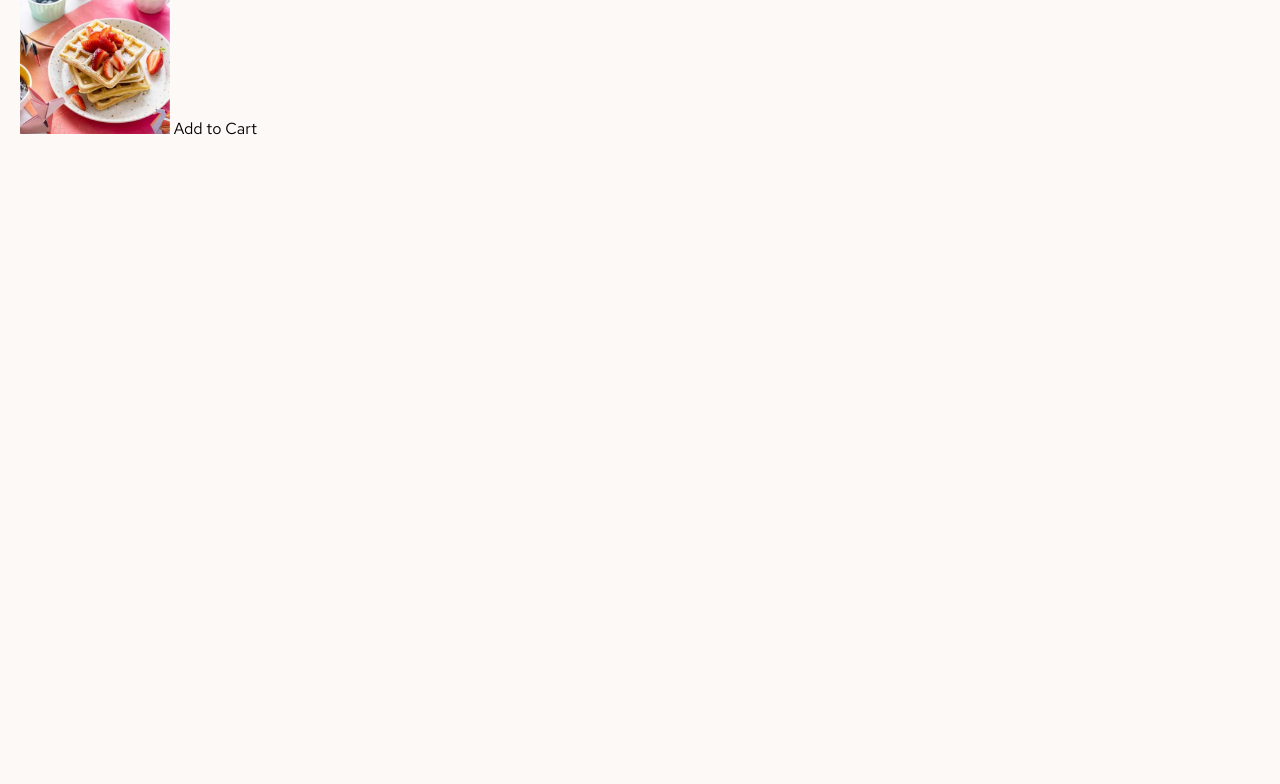
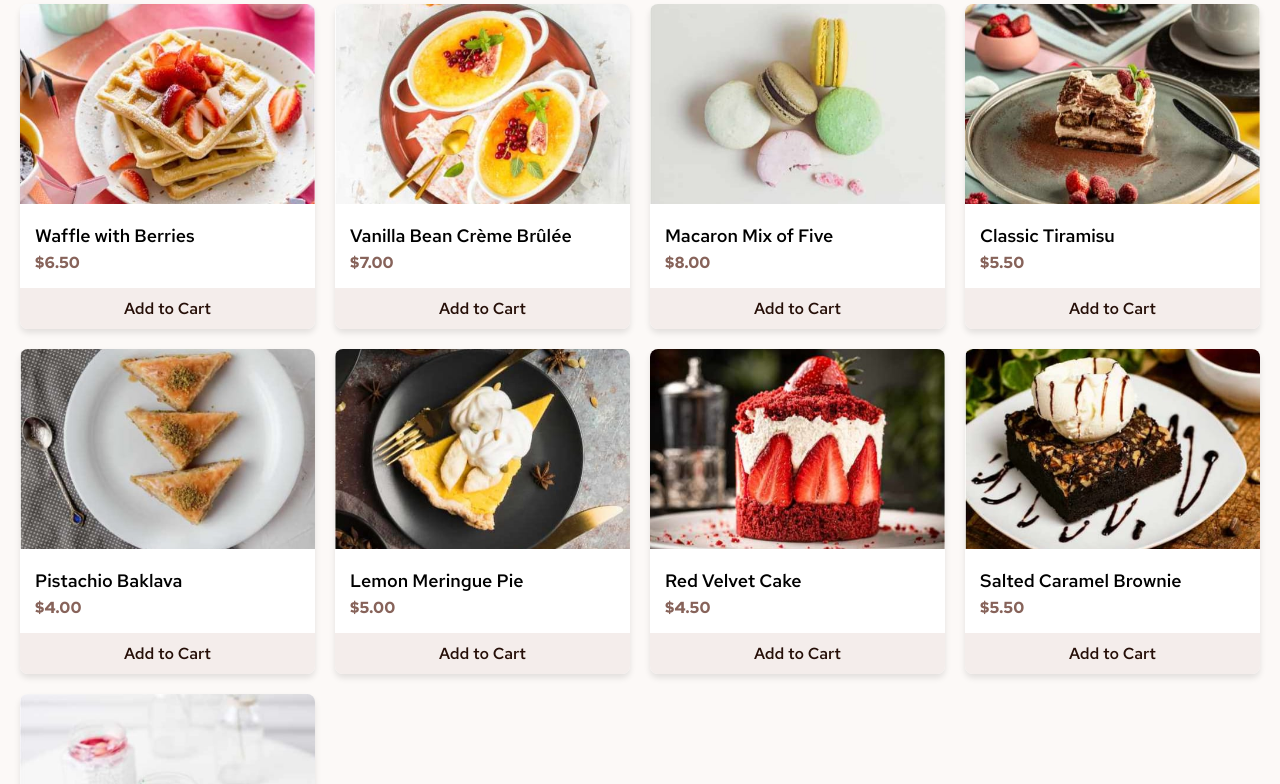
Before and after one commit to WizardRRR/product-list-with-car, a website: page index.html in a window 1280 px wide. Shown: the part 76-860 px from the top of the page. Before the commit the page ends 800 px from the top, so only its background shows below. Drawn offline with Linux system fonts and the light colour scheme.

Commit message:
Vista de los postres

```diff
--- a/css/main.css
+++ b/css/main.css
@@ -7,4 +7,54 @@ body {
 h1 {
   font-size: var(--text-3xl);
   font-weight: var(--font-bold);
+  margin-bottom: 20px;
 }
+
+.container {
+  display: grid;
+  gap: 20px;
+  grid-template-columns: repeat(auto-fit, minmax(250px, 1fr));
+}
+
+.card {
+  background-color: white;
+  border-radius: 8px;
+  box-shadow: 0 4px 6px rgb(0 0 0 / 10%);
+  overflow: hidden;
+}
+
+.card img {
+  height: 200px;
+  object-fit: cover;
+  width: 100%;
+}
+
+.info {
+  padding: 15px;
+}
+
+.info h2 {
+  font-size: var(--text-lg);
+  font-weight: var(--font-semibold);
+  margin-bottom: 5px;
+}
+
+.price {
+  color: var(--rose-500);
+  font-weight: var(--font-bold);
+}
+
+.add-to-cart {
+  background-color: var(--rose-100);
+  border: none;
+  color: var(--rose-900);
+  cursor: pointer;
+  font-weight: var(--font-semibold);
+  padding: 10px;
+  transition: background-color 0.3s ease;
+  width: 100%;
+}
+
+.add-to-cart:hover {
+  background-color: var(--rose-300);
+}
--- a/index.html
+++ b/index.html
@@ -3,29 +3,90 @@
   <head>
     <meta charset="UTF-8" />
     <meta name="viewport" content="width=device-width, initial-scale=1.0" />
-    <!-- displays site properly based on user's device -->
-
     <link
       rel="icon"
       type="image/png"
       sizes="32x32"
       href="./assets/images/favicon-32x32.png"
     />
-
     <title>Frontend Mentor | Product list with cart</title>
     <link rel="stylesheet" href="css/index.css" />
   </head>
-  </script>
   <body>
-    <h1>Dessert</h1>
-    <div class="card-product">
-      <img
-        src="./assets/images/image-waffle-desktop.jpg"
-        alt="profile"
-        width="150px"
-        height="150px"
-      />
-      <button>Add to Cart</button>
+    <h1>Desserts</h1>
+    <div class="container">
+      <div class="card">
+        <img src="./assets/images/image-waffle-desktop.jpg" alt="Waffle with Berries" />
+        <div class="info">
+          <h2>Waffle with Berries</h2>
+          <p class="price">$6.50</p>
+        </div>
+        <button class="add-to-cart">Add to Cart</button>
+      </div>
+      <div class="card">
+        <img src="./assets/images/image-creme-brulee-desktop.jpg" alt="Vanilla Bean Crème Brûlée" />
+        <div class="info">
+          <h2>Vanilla Bean Crème Brûlée</h2>
+          <p class="price">$7.00</p>
+        </div>
+        <button class="add-to-cart">Add to Cart</button>
+      </div>
+      <div class="card">
+        <img src="./assets/images/image-macaron-desktop.jpg" alt="Macaron Mix of Five" />
+        <div class="info">
+          <h2>Macaron Mix of Five</h2>
+          <p class="price">$8.00</p>
+        </div>
+        <button class="add-to-cart">Add to Cart</button>
+      </div>
+      <div class="card">
+        <img src="./assets/images/image-tiramisu-desktop.jpg" alt="Classic Tiramisu" />
+        <div class="info">
+          <h2>Classic Tiramisu</h2>
+          <p class="price">$5.50</p>
+        </div>
+        <button class="add-to-cart">Add to Cart</button>
+      </div>
+      <div class="card">
+        <img src="./assets/images/image-baklava-desktop.jpg" alt="Pistachio Baklava" />
+        <div class="info">
+          <h2>Pistachio Baklava</h2>
+          <p class="price">$4.00</p>
+        </div>
+        <button class="add-to-cart">Add to Cart</button>
+      </div>
+      <div class="card">
+        <img src="./assets/images/image-meringue-desktop.jpg" alt="Lemon Meringue Pie" />
+        <div class="info">
+          <h2>Lemon Meringue Pie</h2>
+          <p class="price">$5.00</p>
+        </div>
+        <button class="add-to-cart">Add to Cart</button>
+      </div>
+      <div class="card">
+        <img src="./assets/images/image-cake-desktop.jpg" alt="Red Velvet Cake" />
+        <div class="info">
+          <h2>Red Velvet Cake</h2>
+          <p class="price">$4.50</p>
+        </div>
+        <button class="add-to-cart">Add to Cart</button>
+      </div>
+      <div class="card">
+        <img src="./assets/images/image-brownie-desktop.jpg" alt="Salted Caramel Brownie" />
+        <div class="info">
+          <h2>Salted Caramel Brownie</h2>
+          <p class="price">$5.50</p>
+        </div>
+        <button class="add-to-cart">Add to Cart</button>
+      </div>
+      <div class="card">
+        <img src="./assets/images/image-panna-cotta-desktop.jpg" alt="Vanilla Panna Cotta" />
+        <div class="info">
+          <h2>Vanilla Panna Cotta</h2>
+          <p class="price">$6.50</p>
+        </div>
+        <button class="add-to-cart">Add to Cart</button>
+      </div>
     </div>
   </body>
 </html>
```
